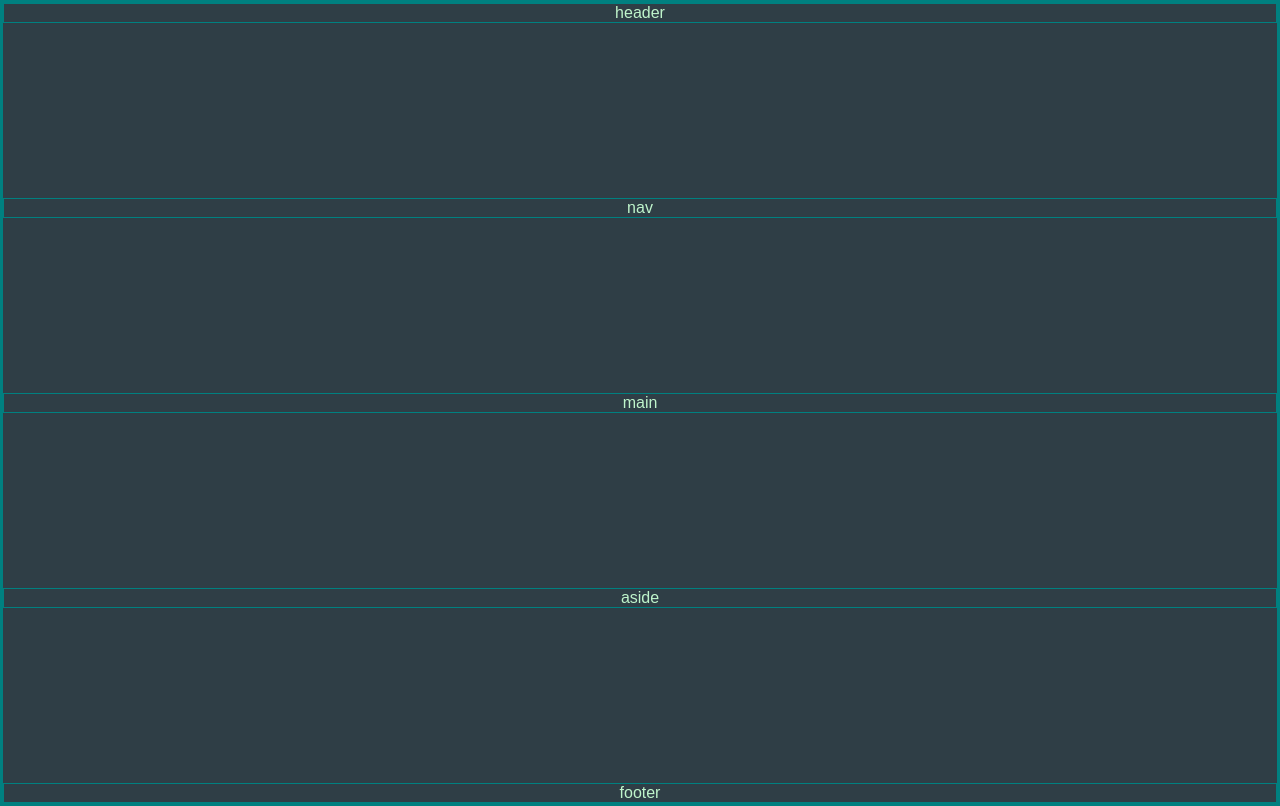
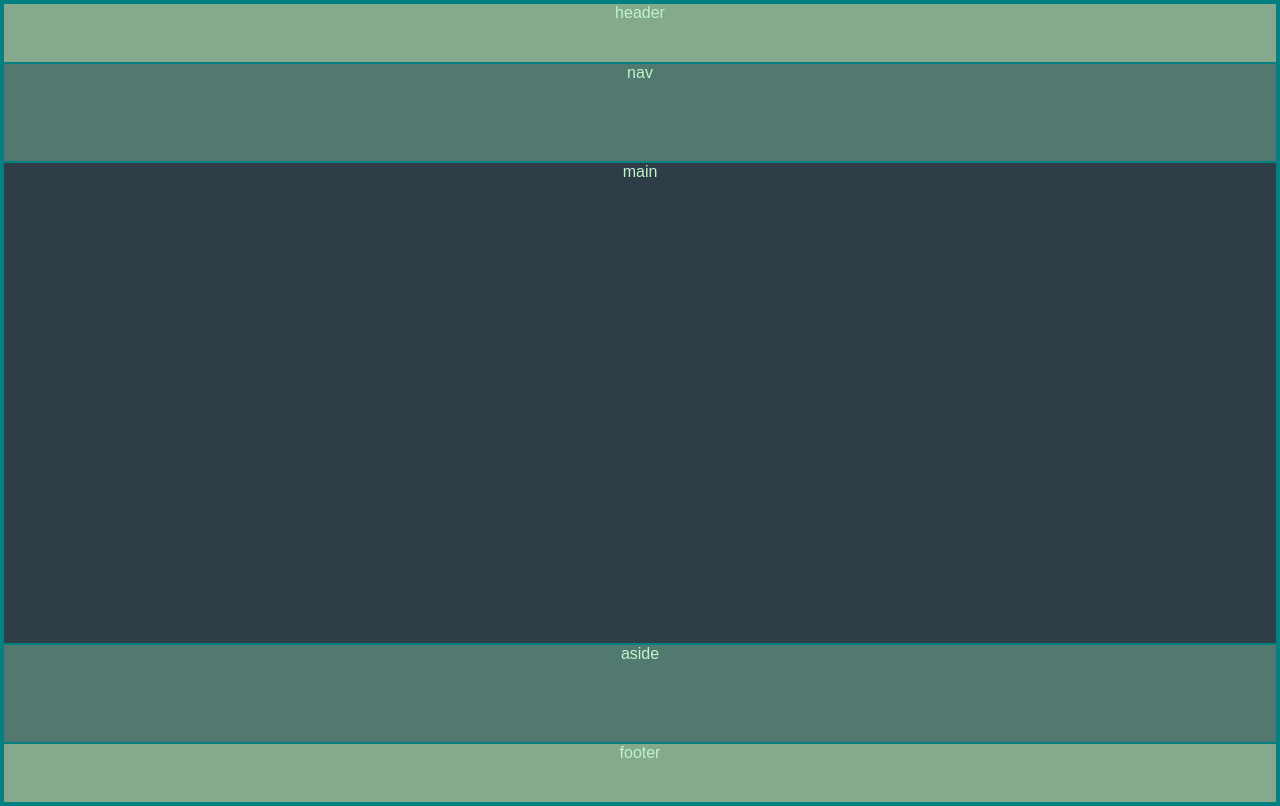
Before and after one commit to jwong65/CSS-Responsive, a plain HTML site: page index.html in a window 1280 px wide. Drawn offline with Linux system fonts and the light colour scheme.

Commit message:
Added @media to test what it looked like

```diff
--- a/styles.css
+++ b/styles.css
@@ -1,3 +1,4 @@
+
 :root {
     --pale-sage: #BFF4CB;
     --sage: #84A98C;
@@ -5,6 +6,11 @@
     --deep-emerald: #354F52;
     --night-forest: #2F3E46;
 }
+@media (min-width: 600px) {
+    .container {
+      flex-direction: row;
+    }
+  }
 
 * {
     border: 1px solid teal;
@@ -27,3 +33,17 @@ body {
     flex-direction: column;
     justify-content: space-between;
 }
+main {
+    min-height: 60vh;
+    flex-grow: 5;
+  }
+
+  aside, nav {
+    background-color: var(--dusty-emerald);
+    flex-grow: 2;
+  }
+
+  footer, header {
+    background-color: var(--sage);
+    flex-grow: 1;
+  }
```
